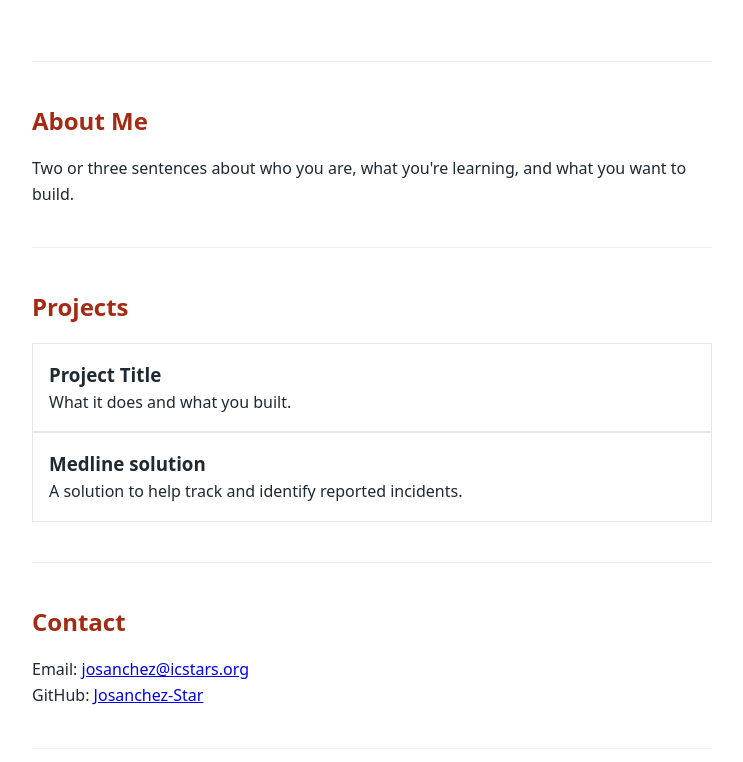
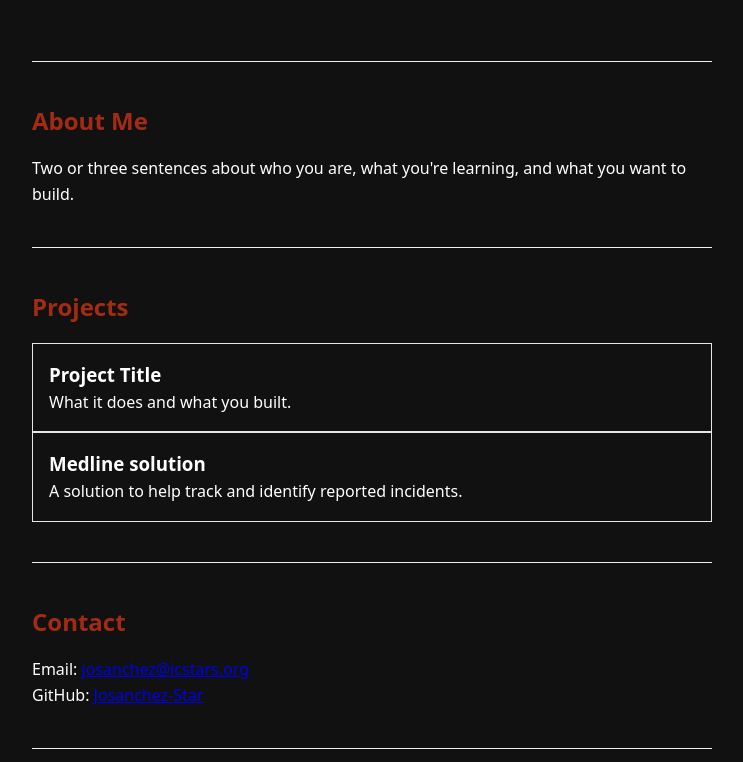
Before and after one commit to josanchez-star/Portfolio-, a plain HTML site: page index.html in a window 1280 px wide. Shown: the part 258-1020 px from the top of the page, without its empty margins (268-1011 px from the left). Drawn offline with Linux system fonts and the light colour scheme.

Commit message:
Updated style.css color scheme

```diff
--- a/style.css
+++ b/style.css
@@ -1,8 +1,8 @@
 :root {
 --accent: hsl(10, 79%, 36%);
---ink: #1f2933;
---muted: #6b7280;
---bg: #ffffff;
+--ink: #ffffff;
+--muted: #b4bdd0;
+--bg: #111111;
 }
 * { box-sizing: border-box; margin: 0; padding: 0; }
 body {
```
